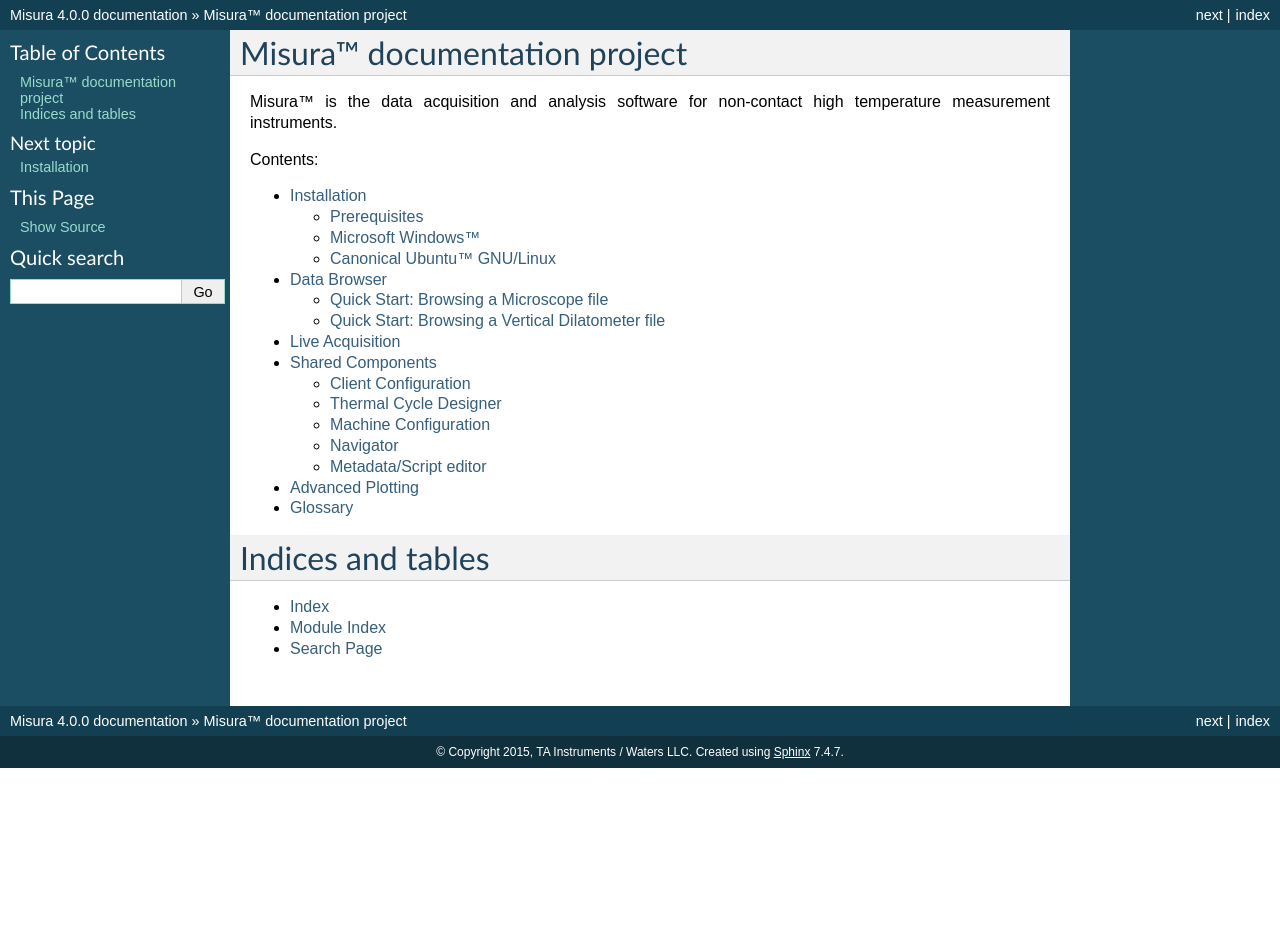
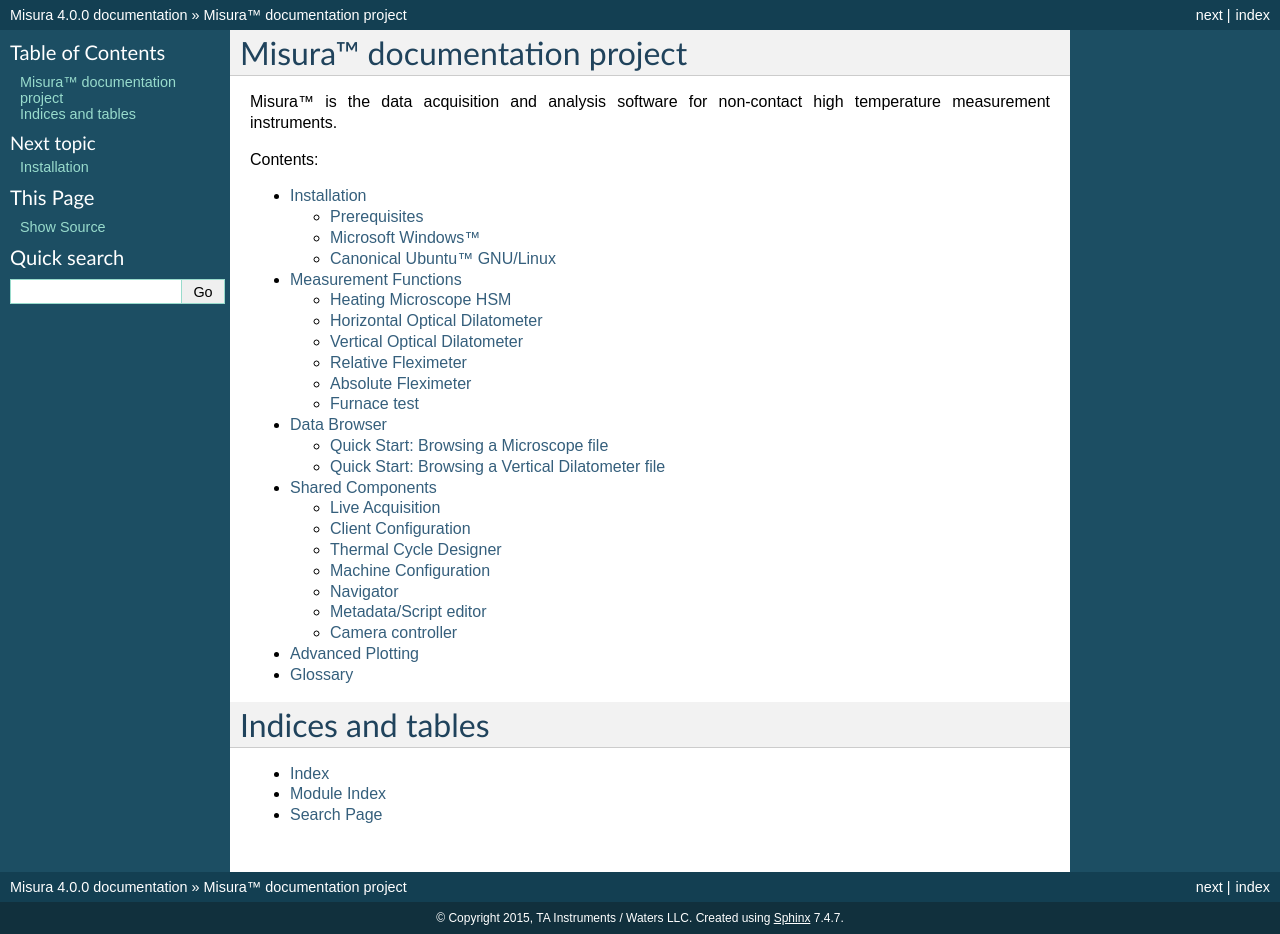
Before and after one commit to tainstr/misura.client, a Sphinx documentation site: the page built from misura/client/doc/index.rst, in a window 1280 px wide. Built offline with Sphinx 7.4.7, drawn with Linux system fonts in a browser that asks for light colours; formulas are drawn with MathJax 3; before the commit the page ends 900 px from its top, so only the background shows below that.

Commit message:
Documentation layout

```diff
--- /dev/null
+++ b/misura/client/doc/absflex.rst
@@ -0,0 +1,4 @@
+.. include:: substitutions.txt
+
+Absolute Fleximeter
+==================================
--- a/misura/client/doc/components.rst
+++ b/misura/client/doc/components.rst
@@ -8,8 +8,10 @@
 .. toctree::
    :maxdepth: 2
 
+   live.rst
    components/client_conf.rst
    components/thermal_cycle
    components/configuration
    components/navigator
    components/metadata
+   components/camera
--- /dev/null
+++ b/misura/client/doc/flex.rst
@@ -0,0 +1,4 @@
+.. include:: substitutions.txt
+
+Relative Fleximeter
+==================================
--- /dev/null
+++ b/misura/client/doc/horizontal.rst
@@ -0,0 +1,4 @@
+.. include:: substitutions.txt
+
+Horizontal Optical Dilatometer
+==================================
--- a/misura/client/doc/index.rst
+++ b/misura/client/doc/index.rst
@@ -17,8 +17,8 @@
    :maxdepth: 2
 
    install
+   instruments
    browser
-   live
    components
    views
    glossary
--- /dev/null
+++ b/misura/client/doc/kiln.rst
@@ -0,0 +1,4 @@
+.. include:: substitutions.txt
+
+Furnace test
+==================================
--- /dev/null
+++ b/misura/client/doc/microscope.rst
@@ -0,0 +1,16 @@
+.. include:: substitutions.txt
+
+Heating Microscope HSM
+==================================
+
+Contents:
+
+	.. toctree::
+		:maxdepth: 2
+
+	microscope
+	horizontal
+	vertical
+	flex
+	absflex
+	kiln
--- /dev/null
+++ b/misura/client/doc/vertical.rst
@@ -0,0 +1,4 @@
+.. include:: substitutions.txt
+
+Vertical Optical Dilatometer
+==================================
```
Also changed, not shown: misura/client/doc/components/camera.rst (added, +9 -0 lines), misura/client/doc/instruments.rst (added, +19 -0 lines), misura/client/doc/live.rst (+9 -0 lines).
